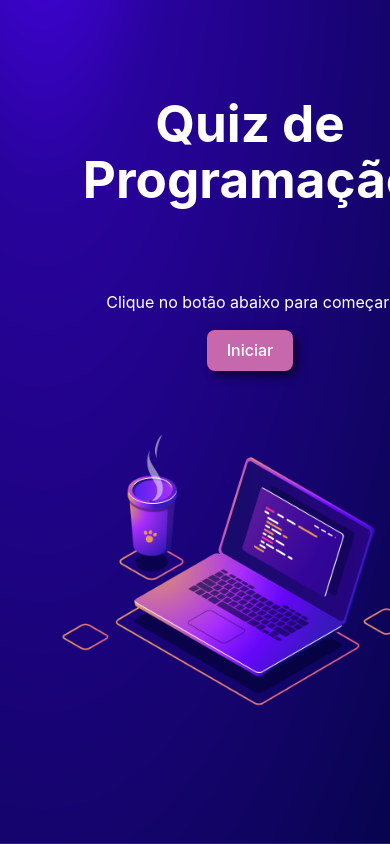
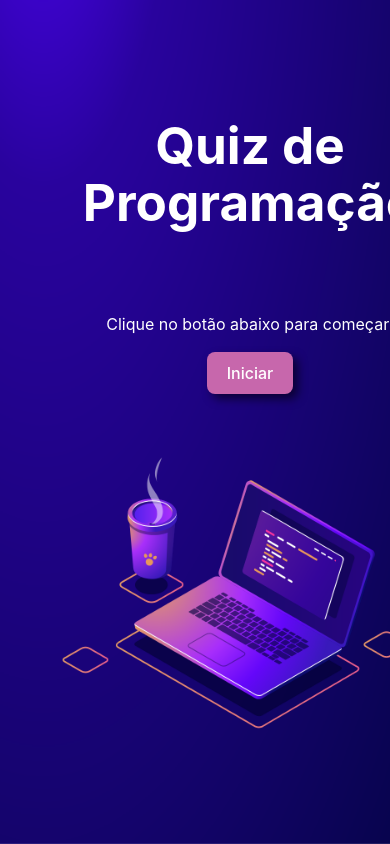
Before and after one commit to JuliaJPereira/quiz-react-typescript, a React (Vite) app: page / in a window 390 px wide. Shown: the top 844 px of the page. Built offline with nearby package versions, Linux system fonts and the light colour scheme.

Commit message:
Adicionar media queries

```diff
--- a/src/quiz-style.ts
+++ b/src/quiz-style.ts
@@ -1,4 +1,10 @@
 import styled from "styled-components";
+
+export const Container = styled.div`
+  @media only screen and (max-width: 500px) {
+    margin-top: 80px;
+  }
+`;
 
 export const Title = styled.h1`
   display: flex;
--- a/src/quiz.tsx
+++ b/src/quiz.tsx
@@ -1,8 +1,8 @@
-import { Box, Title, Text, StartButton, Image, BackgroundImage } from "./quiz-style.ts";
+import { Container, Box, Title, Text, StartButton, Image, BackgroundImage } from "./quiz-style.ts";
 
 function Quiz() {
   return (
-    <>
+    <Container>
       <BackgroundImage src="src/assets/background.png" alt="fundo" />
       <Title id="title">Quiz de Programação</Title>
       <Box id="texto-e-botao">
@@ -13,7 +13,7 @@ function Quiz() {
         src="src/assets/computer.png"
         alt="Imagem computador"
       />
-    </>
+    </Container>
   );
 }
 
```
